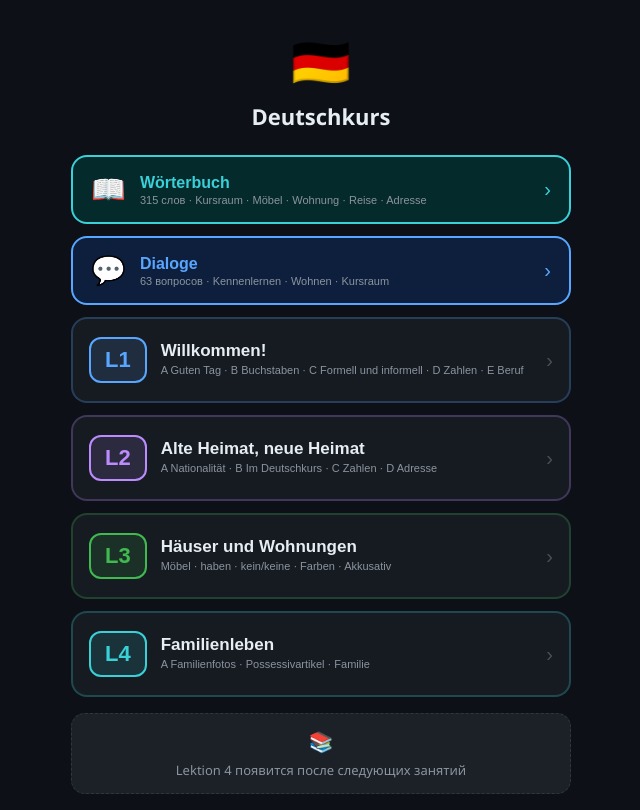
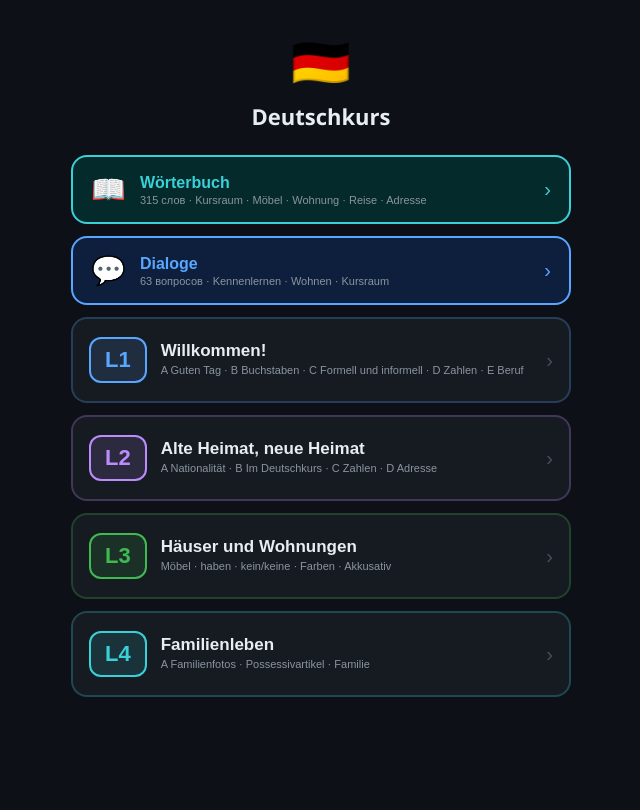
Before and after one commit to Joy096/deutsch-kurs, a React (Vite) app: page / in a window 1280 px wide. Shown: the whole page, without its empty margins (319-959 px from the left). Built offline with nearby package versions, Linux system fonts and the light colour scheme.

Commit message:
Add files via upload

```diff
--- a/src/deutsch_kurs_v13.jsx
+++ b/src/deutsch_kurs_v13.jsx
@@ -4024,10 +4024,7 @@ export default function App(){
             </button>
           ))}
         </div>
-        <div style={{marginTop:16,background:C.card2,border:`1px dashed ${C.border}`,borderRadius:14,padding:"14px 16px",textAlign:"center"}}>
-          <div style={{fontSize:20,marginBottom:6}}>📚</div>
-          <div style={{fontSize:13,color:C.muted}}>Lektion 4 появится после следующих занятий</div>
-        </div>
+
       </div>
     </div>
   );
```
